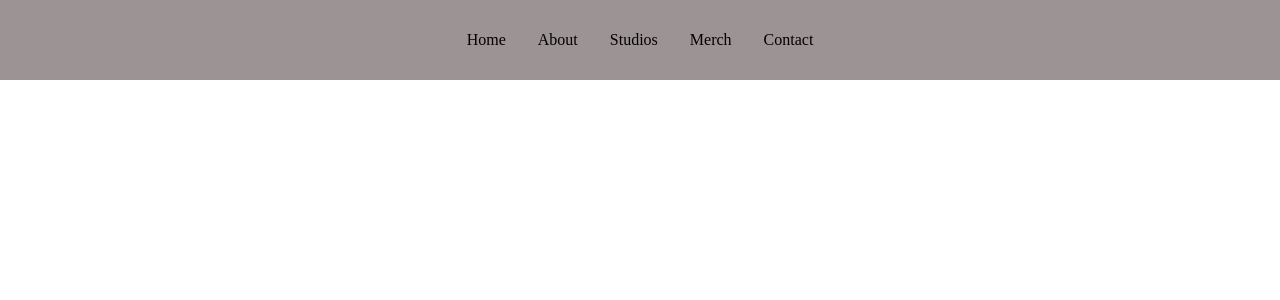
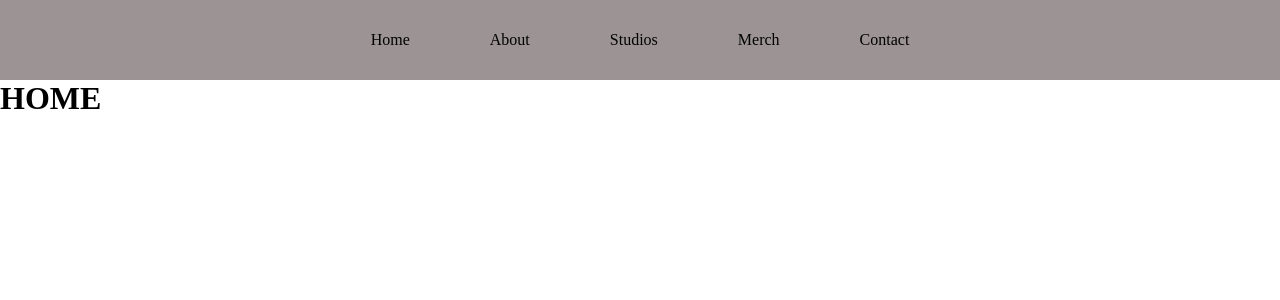
Before and after one commit to Ellieellie12/glass-studios-2.0, a React (Vite) app: page / in a window 1280 px wide. Shown: the top 300 px of the page. Built offline with nearby package versions, Linux system fonts and the light colour scheme.

Commit message:
change route for home

```diff
--- a/src/App.jsx
+++ b/src/App.jsx
@@ -21,7 +21,7 @@ function App() {
   <>
     <NavBar />
     <Routes>
-      <Route path='/home' element={<Home />} />
+      <Route path='/' element={<Home />} />
       <Route path='/about' element={<About />} />
       <Route path='/studios' element={<Studios />} />
       <Route path='/merchandise' element={<Merch />} />
--- a/src/components/NavBar/NavBar.jsx
+++ b/src/components/NavBar/NavBar.jsx
@@ -13,7 +13,7 @@ const NavBar = () => {
       <div className={styles['nav-container']}>
         <ul className={styles['nav-list']}>
           <li className={styles['nav-items']}>
-            <NavLink to='/home' className={styles['nav-links']}> Home
+            <NavLink to='/' className={styles['nav-links']}> Home
             </NavLink>
           </li>
           <li className={styles['nav-items']}>
--- a/src/components/NavBar/NavBar.module.css
+++ b/src/components/NavBar/NavBar.module.css
@@ -15,23 +15,29 @@
   justify-content: center;
   align-items: center;
   height: 80px;
+  max-width: 1500px;
 }
 
 .nav-list {
   display: flex;
+  /* margin-left: 100px; */
 }
 
 .nav-items {
   list-style: none;
-  /* height: 80px; */
+  height: 80px;
 }
 .nav-links {
-  display: block;
+  color: black;
+  display: flex;
+  /* justify-content: space-between; */
+  align-items: center;
   text-decoration: none;
-  color: black;
-  padding: 0.5rem;
+  padding: 0.5rem 2rem;
   margin: 0 0.5rem;
-  /* margin-left: 50%; */
+  /* margin: 50px; */
+  /* margin-left: 100px; */
+  height: 100%;
 }
 
 
```
